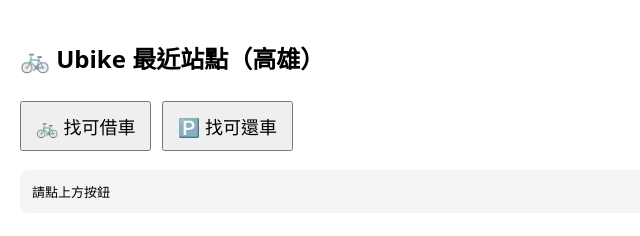
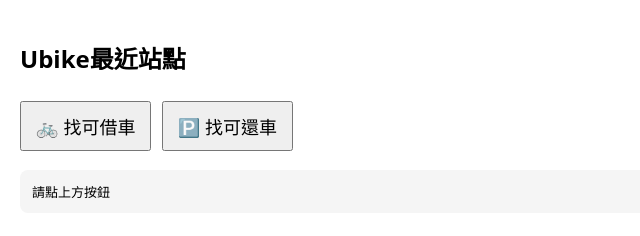
Before and after one commit to gonyaniiiiiiiiiiiii/ubikeibikeeverybodybike, a plain HTML site: page index.html in a window 1280 px wide. Shown: the whole page, without its empty margins (0-640 px from the left). Drawn offline with nearby package versions, Linux system fonts and the light colour scheme.

Commit message:
Update index.html

```diff
--- a/index.html
+++ b/index.html
@@ -37,7 +37,7 @@
 </head>
 <body>
 
-  <h2>🚲 Ubike 最近站點（高雄）</h2>
+  <h2>Ubike最近站點</h2>
 
   <button onclick="find('rent')">🚲 找可借車</button>
   <button onclick="find('return')">🅿️ 找可還車</button>
```
